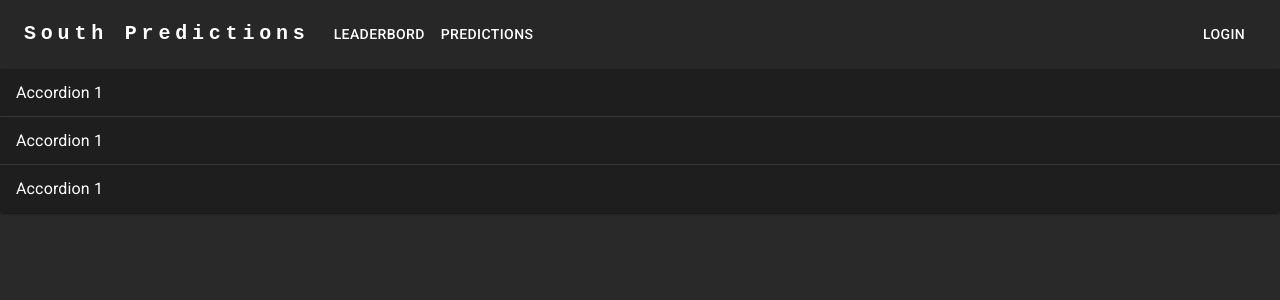
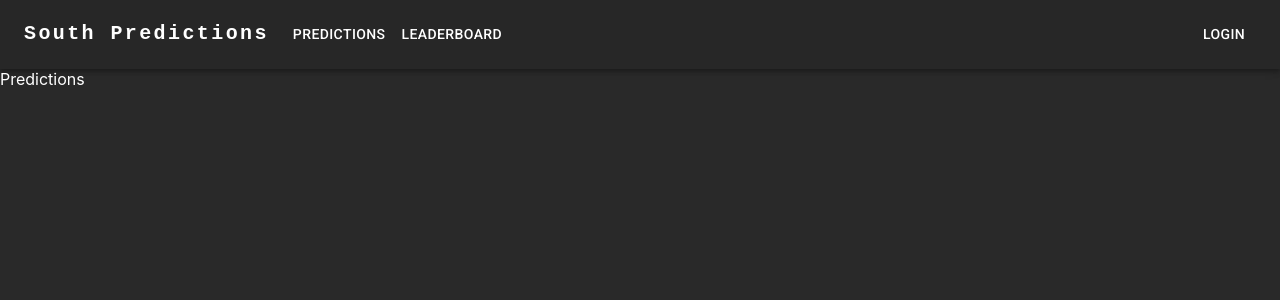
Before and after one commit to g1gabyt3333/southpredictions, a React (Create React App) app in the folder client/: page /predictions in a window 1280 px wide. Shown: the top 300 px of the page. Built offline with nearby package versions, Linux system fonts and the light colour scheme.

Commit message:
cool stuff

```diff
--- a/client/src/App.js
+++ b/client/src/App.js
@@ -1,8 +1,10 @@
-import logo from "./logo.svg";
+import Predictions from './components/Predictions';
+import Leaderboard from './components/Leaderboard';
 import "./App.css";
-import Ok from "./Ok";
+import Home from "./components/Home";
 import { ThemeProvider, createTheme } from "@mui/material/styles";
 import Navbar from "./components/Navbar";
+import { Switch, Route } from "react-router-dom";
 
 //create mui dark mode
 const darkTheme = createTheme({
@@ -16,9 +18,14 @@ function App() {
         <div className="App">
             <ThemeProvider theme={darkTheme}>
                 <Navbar />
-                <Ok />
-                <Ok />
-                <Ok />
+
+                <Switch>
+                    <Route exact path="/" component={Home} />
+                    <Route path="/predictions" component={Predictions} />
+                    <Route path="/leaderboard" component={Leaderboard} />
+
+                </Switch>
+
             </ThemeProvider>
         </div>
     );
--- /dev/null
+++ b/client/src/components/Home.jsx
@@ -0,0 +1,14 @@
+import React, { Component } from "react";
+import Ok from "./Ok";
+
+export default class Home extends Component {
+    render() {
+        return (
+            <>
+                <Ok />
+                <Ok />
+                <Ok />
+            </>
+        );
+    }
+}
--- /dev/null
+++ b/client/src/components/Leaderboard.jsx
@@ -0,0 +1,9 @@
+import React, { Component } from 'react'
+
+export default class Leaderboard extends Component {
+  render() {
+    return (
+      <div>Leaderboard</div>
+    )
+  }
+}
--- a/client/src/components/Navbar.jsx
+++ b/client/src/components/Navbar.jsx
@@ -7,13 +7,11 @@ import Typography from "@mui/material/Typography";
 import Menu from "@mui/material/Menu";
 import MenuIcon from "@mui/icons-material/Menu";
 import Container from "@mui/material/Container";
-import Avatar from "@mui/material/Avatar";
 import Button from "@mui/material/Button";
-import Tooltip from "@mui/material/Tooltip";
 import MenuItem from "@mui/material/MenuItem";
-import AdbIcon from "@mui/icons-material/Adb";
+import { Link } from "react-router-dom";
 
-const pages = ["Leaderbord", "Predictions"];
+const pages = ["Predictions", "Leaderboard"];
 
 export default class navbar extends Component {
     constructor(props) {
@@ -43,16 +41,17 @@ export default class navbar extends Component {
                 <Container maxWidth="xl">
                     <Toolbar disableGutters>
                         <Typography
+                            as={Link}
                             variant="h6"
                             noWrap
                             component="a"
-                            href="/"
+                            to="/"
                             sx={{
                                 mr: 2,
                                 display: { xs: "none", md: "flex" },
                                 fontFamily: "monospace",
                                 fontWeight: 700,
-                                letterSpacing: ".3rem",
+                                letterSpacing: ".15rem",
                                 color: "inherit",
                                 textDecoration: "none",
                             }}
@@ -98,8 +97,13 @@ export default class navbar extends Component {
                                     <MenuItem
                                         key={page}
                                         onClick={this.handleCloseNavMenu}
+                                        component={Link}
+                                        to={page}
                                     >
-                                        <Typography textAlign="center">
+                                        <Typography
+                                            textAlign="center"
+
+                                        >
                                             {page}
                                         </Typography>
                                     </MenuItem>
@@ -117,8 +121,9 @@ export default class navbar extends Component {
                                 flexGrow: 1,
                                 fontFamily: "monospace",
                                 fontWeight: 700,
-                                letterSpacing: ".3rem",
+                                letterSpacing: ".1rem",
                                 color: "inherit",
+                                fontSize: {xs: "1.25rem", sm: "1.5rem"},
                                 textDecoration: "none",
                             }}
                         >
@@ -134,6 +139,8 @@ export default class navbar extends Component {
                                 <Button
                                     key={page}
                                     onClick={this.handleCloseNavMenu}
+                                    to={page}
+                                    component={Link}
                                     sx={{
                                         my: 2,
                                         color: "white",
--- /dev/null
+++ b/client/src/components/Predictions.jsx
@@ -0,0 +1,9 @@
+import React, { Component } from 'react'
+
+export default class Predictions extends Component {
+  render() {
+    return (
+      <div>Predictions</div>
+    )
+  }
+}
--- a/client/src/index.js
+++ b/client/src/index.js
@@ -1,14 +1,15 @@
-import React from 'react';
-import ReactDOM from 'react-dom/client';
-import './index.css';
-import App from './App';
-import reportWebVitals from './reportWebVitals';
+import React from "react";
+import ReactDOM from "react-dom/client";
+import "./index.css";
+import App from "./App";
+import reportWebVitals from "./reportWebVitals";
+import { BrowserRouter } from "react-router-dom";
 
-const root = ReactDOM.createRoot(document.getElementById('root'));
+const root = ReactDOM.createRoot(document.getElementById("root"));
 root.render(
-  <React.StrictMode>
-    <App />
-  </React.StrictMode>
+    <BrowserRouter>
+        <App />
+    </BrowserRouter>
 );
 
 // If you want to start measuring performance in your app, pass a function
```
Also changed, not shown: client/src/components/Ok.jsx (renamed from client/src/Ok.jsx).
